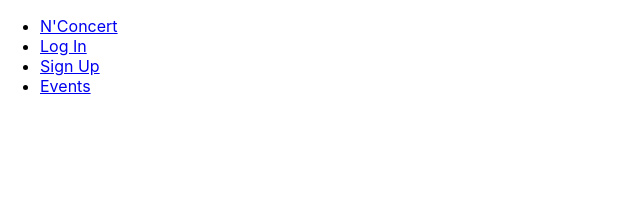
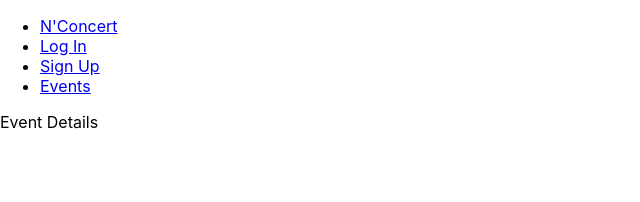
Before and after one commit to sarahpicard/NConcert-front-end, a React (Create React App) app: page /event/_id in a window 1280 px wide. Shown: the top 202 px of the page, without its empty margins (0-640 px from the left). Built offline with nearby package versions, Linux system fonts and the light colour scheme; no server answers.

Commit message:
refactor api call from event page to app.jsx

```diff
--- a/src/App.jsx
+++ b/src/App.jsx
@@ -7,6 +7,7 @@ import Landing from './pages/Landing/Landing'
 import Profiles from './pages/Profiles/Profiles'
 import ChangePassword from './pages/ChangePassword/ChangePassword'
 import * as authService from './services/authService'
+import * as eventService from './services/eventServices.js'
 import Home from './pages/Home/Home'
 import MyEvents from './pages/MyEvents/MyEvents'
 import Favorites from './pages/Favorites/Favorites'
@@ -14,11 +15,13 @@ import Events from './pages/Events/Events'
 import ProfilePage from './pages/ProfilePage/ProfilePage'
 import EditProfile from './pages/EditProfile/EditProfile'
 import EventDetail from './pages/EventDetail/EventDetail'
-import { getAllEvents } from './services/eventServices'
+
 
 const App = () => {
+  const [user, setUser] = useState(authService.getUser())
   const navigate = useNavigate()
-  const [user, setUser] = useState(authService.getUser())
+  const [events, setEvents] = useState([])
+  const [links, setLinks] = useState([])
 
   const handleLogout = () => {
     authService.logout()
@@ -29,6 +32,16 @@ const App = () => {
   const handleSignupOrLogin = () => {
     setUser(authService.getUser())
   }
+
+  useEffect(() => {
+    eventService.getAllEvents()
+    .then(allEvents => setEvents(allEvents))
+  }, [])
+
+  useEffect(() => {
+    eventService.getAllEvents()
+    .then(allLinks => setLinks(allLinks))
+  }, [])
 
   return (
     <>
@@ -54,10 +67,10 @@ const App = () => {
         <Route path='/' element={<Home />} />
         <Route path='/myevents' element={<MyEvents />} />
         <Route path='/favorites' element={<Favorites />} />
-        <Route path='/events' element={<Events />} />
+        <Route path='/events' element={<Events events={events}/>} />
         <Route path='/profile' element={<ProfilePage />} />
         <Route path='/editprofile' element={<EditProfile />} />
-        <Route path='/eventdetail' element={<EventDetail />} />
+        <Route path='/event/_id' element={<EventDetail events={events}/>} />
       </Routes>
     </>
   )
--- a/src/components/EventDetails/EventDetails.jsx
+++ b/src/components/EventDetails/EventDetails.jsx
@@ -5,7 +5,7 @@ const eventDetails = (props) => {
   return (
     <>
     <h2>{props.event.name}</h2>
-    <Link to="/eventdetail" state={props.event}>Event Detail</Link>
+    <Link to="/event/_id" state={{props}}>Event Detail</Link>
     {/* <a href={props.event.url}>Ticket</a> */}
     </>
   );
--- a/src/pages/EventDetail/EventDetail.jsx
+++ b/src/pages/EventDetail/EventDetail.jsx
@@ -1,6 +1,10 @@
-const EventDetail = () => {
+
+const EventDetail = (props) => {
   return(
-    <h1>Event Detail Page</h1>
+    <>
+      <div>Event Details</div>
+      <h1>{console.log(props)}</h1>
+    </>
   )
 }
 
--- a/src/pages/Events/Events.jsx
+++ b/src/pages/Events/Events.jsx
@@ -3,29 +3,16 @@ import { useState, useEffect } from "react"
 import * as eventService from '../../services/eventServices.js'
 import EventDetails from "../../components/EventDetails/EventDetails.jsx"
 
-const Events = () => {
-  const [events, setEvents] = useState([])
-  const [links, setLinks] = useState([])
+const Events = (props) => {
 
-  useEffect(() => {
-    eventService.getAllEvents()
-    .then(allEvents => setEvents(allEvents))
-  }, [])
-
-  useEffect(() => {
-    eventService.getAllEvents()
-    .then(allLinks => setLinks(allLinks))
-  }, [])
 
   return (
     <>
       <h1>Events Page</h1>
       <button>See events</button>
-      {events.map((event) =>
+      {props.events.map((event) =>
         <EventDetails event={event}/>
       )}
-      <p>{console.log("events: ", events)}</p>
-      {console.log("links: ", links)}
     </>
   )
 }
--- a/src/pages/Landing/Landing.jsx
+++ b/src/pages/Landing/Landing.jsx
@@ -4,6 +4,7 @@ const Landing = ({ user }) => {
   return (
     <main className={styles.container}>
       <h1>hello, {user ? user.name : 'friend'}</h1>
+      <h1>Welcome to N'Concert!</h1>
     </main>
   )
 }
```
